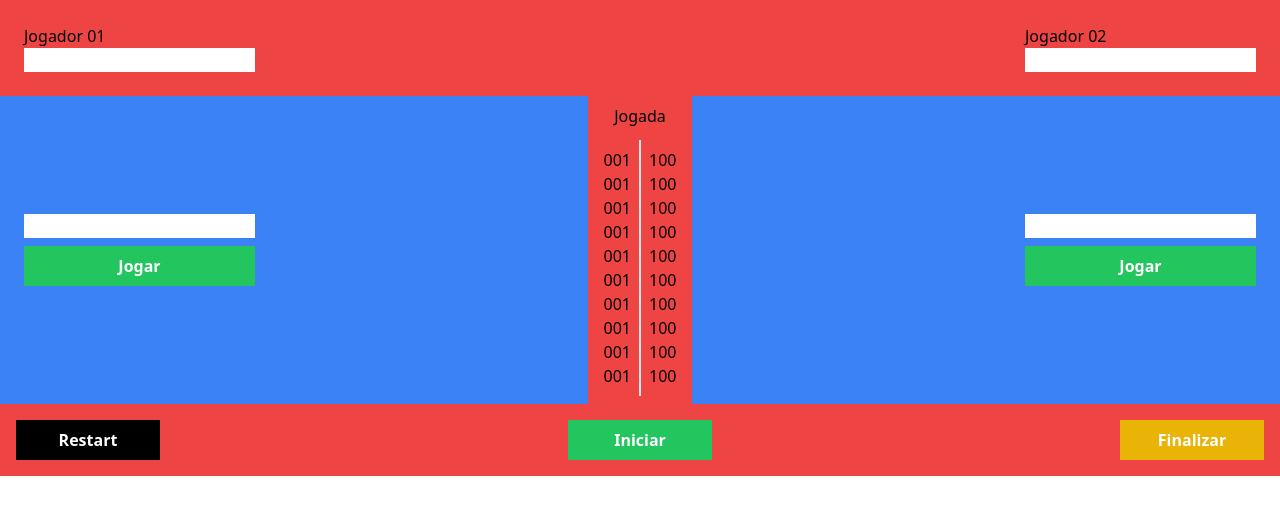
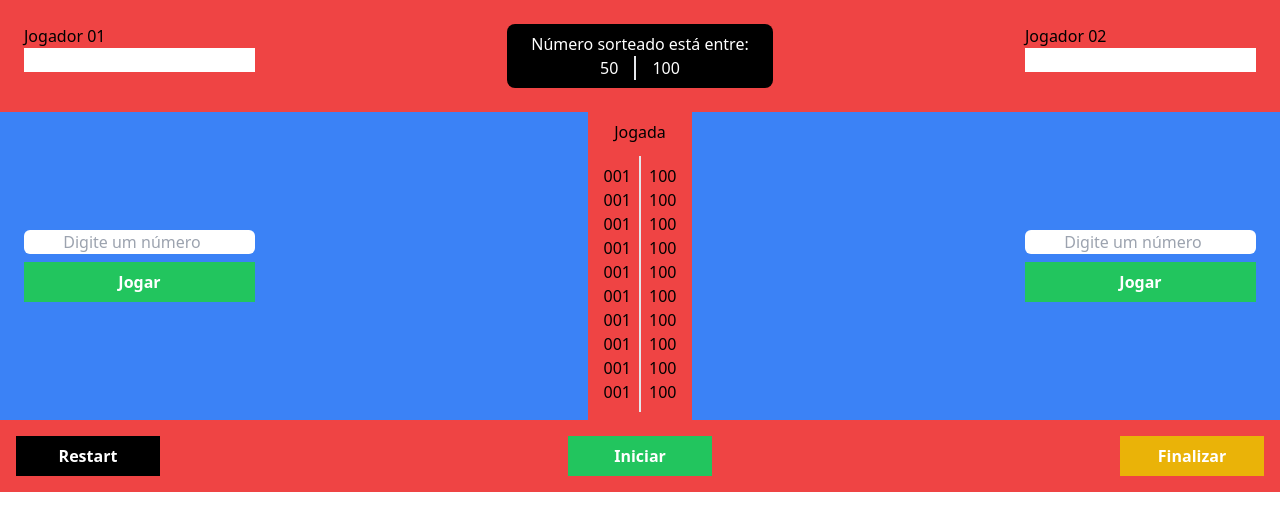
Before and after one commit to VictorAGDantas/Jogo-de-Adivinhacao, a website: page src/index.html in a window 1280 px wide. Drawn offline with Linux system fonts and the light colour scheme.

Commit message:
Adição do Placar do Numero sorteado

```diff
--- a/src/index.html
+++ b/src/index.html
@@ -29,6 +29,19 @@
                 <input type="number">
             </div>
         </section>
+        <section>
+            <div class="bg-black text-white px-6 py-2 rounded-lg">
+                <span>Número sorteado está entre:</span>
+                <div class="flex justify-center">
+                    <div class="border-r-2 pr-4">
+                        <span>50</span>
+                    </div>
+                    <div class="pl-4">
+                        <span>100</span>
+                    </div>
+                </div>
+            </div>
+        </section>
         <section class="">
             <h2 id="js-nome-jogador02">Jogador 02</h2>
             <div class="">
@@ -39,7 +52,7 @@
     <main class="flex items-center justify-between bg-blue-500">
         <section class="p-6">
             <div class="flex flex-col">
-                <input type="number">
+                <input class="text-center rounded-md" type="number" placeholder="Digite um número">
                 <button class="mt-2 p-2 bg-green-500 text-white font-bold">Jogar</button>
             </div>
         </section>
@@ -78,7 +91,7 @@
         </section>
         <section class="p-6">
             <div class="flex flex-col">
-                <input type="number">
+                <input class="text-center rounded-md" type="number" placeholder="Digite um número">
                 <button class="mt-2 p-2 bg-green-500 text-white font-bold">Jogar</button>
             </div>
         </section>
```
Also changed, not shown: src/css/output.css.
